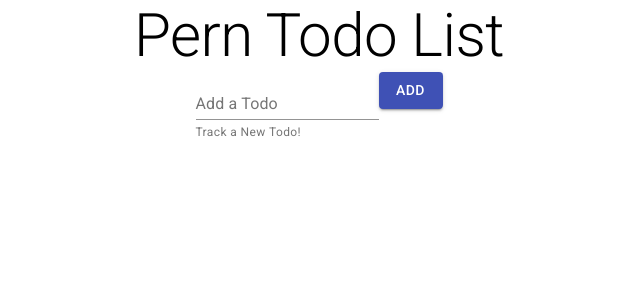
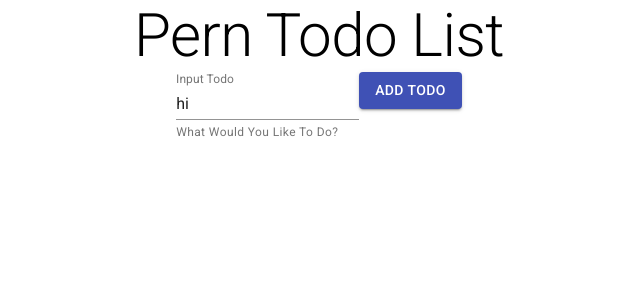
Before and after one commit to KyleMcKell/pern-todo-list, a React (Create React App) app in the folder client/: page / in a window 1280 px wide. Shown: the top 300 px of the page, without its empty margins (321-961 px from the left). Built offline with nearby package versions, Linux system fonts and the light colour scheme.

Commit message:
set up form to post to database

```diff
--- a/client/src/components/InputTodo.js
+++ b/client/src/components/InputTodo.js
@@ -1,4 +1,4 @@
-import React from "react";
+import React, { useState } from "react";
 import {
 	Button,
 	FormControl,
@@ -8,16 +8,39 @@ import {
 } from "@material-ui/core";
 
 export default function InputTodo() {
+	const [description, setDescription] = useState("hi");
+
+	const handleChange = (e) => {
+		setDescription(e.target.value);
+	};
+
+	const handleSubmit = async (e) => {
+		e.preventDefault();
+		try {
+			const body = { description };
+			const res = await fetch("http://localhost:5000/todos", {
+				method: "POST",
+				headers: { "Content-Type": "application/json" },
+				body: JSON.stringify(body),
+			});
+			console.log(res);
+		} catch (err) {
+			console.error(err.message);
+		}
+	};
+
 	return (
-		<form>
+		<form onSubmit={handleSubmit}>
 			<FormControl>
-				<InputLabel htmlFor="todo-input">Add a Todo</InputLabel>
-				<Input id="todo-input" />
-				<FormHelperText id="todo-helper-text">Track a New Todo!</FormHelperText>
+				<InputLabel htmlFor="description">Input Todo</InputLabel>
+				<Input id="description" value={description} onChange={handleChange} />
+				<FormHelperText id="description-helper-text">
+					What Would You Like To Do?
+				</FormHelperText>
 			</FormControl>
 			<FormControl>
-				<Button variant="contained" color="primary">
-					Add
+				<Button variant="contained" color="primary" type="submit">
+					Add Todo
 				</Button>
 			</FormControl>
 		</form>
```
